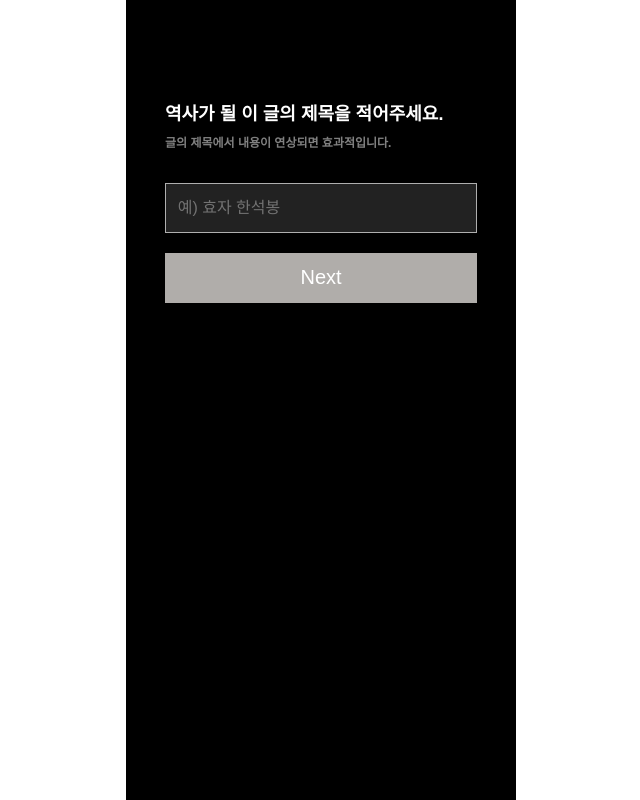
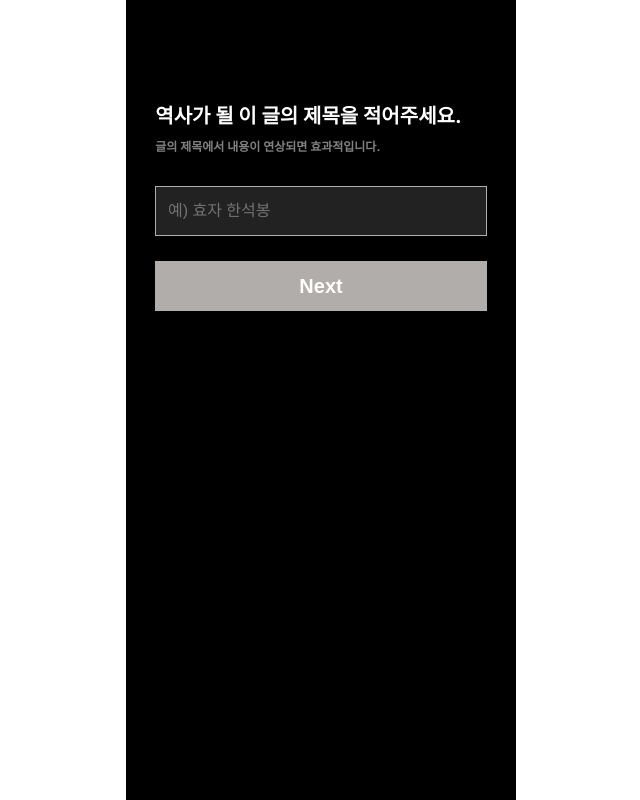
Before and after one commit to kkkimjiyong/SEOKBONG, a React (Vite) app: page /write in a window 1280 px wide. Shown: the whole page, without its empty margins (319-959 px from the left). Built offline with nearby package versions, Linux system fonts and the light colour scheme; no server answers.

Commit message:
feat: 폰트적용

```diff
--- a/src/global/GlobalStyle.ts
+++ b/src/global/GlobalStyle.ts
@@ -14,7 +14,7 @@
 figure, figcaption, footer, header, hgroup,
 menu, nav, output, ruby, section, summary,
 time, mark, audio, video {
-  font-family: 'Inter', sans-serif;
+
   color: white;
   margin: 0;
   padding: 0;
@@ -31,7 +31,7 @@
 body {
   line-height: 1;
   font-weight: 300;
-  font-family: 'Source Sans Pro', sans-serif;
+  font-family: 'Inter', sans-serif;
 }
 ol, ul {
   list-style: none;
--- a/src/pages/Main.tsx
+++ b/src/pages/Main.tsx
@@ -18,7 +18,7 @@
         <StyledHelpTxt>
           방금 내 친구가 <span className="white">릴레이 스토리</span>를
           공유했습니다. <br />
-          seok-bong이 여러분의<span className="white">상상력</span>을
+          seok-bong이 여러분의 <span className="white">상상력</span>을
           응원합니다. <br />
           무궁무진하고 가슴 벅찬 <span className="white">스토리의 세계</span>에
           함께하세요!
--- a/src/pages/ShareWrite.tsx
+++ b/src/pages/ShareWrite.tsx
@@ -103,11 +103,11 @@
 };
 
 const StyledTitle = styled.div`
-  width: 80%;
+  width: 85%;
   display: flex;
   flex-direction: column;
   line-height: 1.6;
-  font-size: 18px;
+  font-size: 20px;
   font-weight: 700;
   margin-top: 100px;
   .sub {
@@ -124,7 +124,7 @@
   flex-direction: column;
   align-items: center;
   font-size: 14px;
-  width: 80%;
+  width: 85%;
   padding: 15px 25px;
   background-color: #3b3b3b;
   line-height: 1.6;
@@ -148,7 +148,7 @@
 
 const StyledInput = styled.input`
   margin-top: 50px;
-  width: 80%;
+  width: 85%;
   height: 50px;
   border: none;
   padding: 0 3%;
@@ -164,7 +164,7 @@
 
 const StyledNextButton = styled.button`
   margin-top: 15px;
-  width: 80%;
+  width: 85%;
   font-size: 20px;
   height: 50px;
   border: none;
--- a/src/pages/Write.tsx
+++ b/src/pages/Write.tsx
@@ -92,11 +92,11 @@
 };
 
 const StyledTitle = styled.div`
-  width: 80%;
+  width: 85%;
   display: flex;
   flex-direction: column;
   line-height: 1.6;
-  font-size: 18px;
+  font-size: 20px;
   font-weight: 700;
   margin-top: 100px;
   .sub {
@@ -109,7 +109,7 @@
 
 const StyledInput = styled.input`
   margin-top: 30px;
-  width: 80%;
+  width: 85%;
   height: 50px;
   border: none;
   padding: 0 3%;
@@ -123,9 +123,10 @@
 `;
 
 const StyledNextButton = styled.button`
-  margin-top: 20px;
-  width: 80%;
+  margin-top: 25px;
+  width: 85%;
   font-size: 20px;
+  font-weight: 700;
   height: 50px;
   border: none;
   color: white;
```
